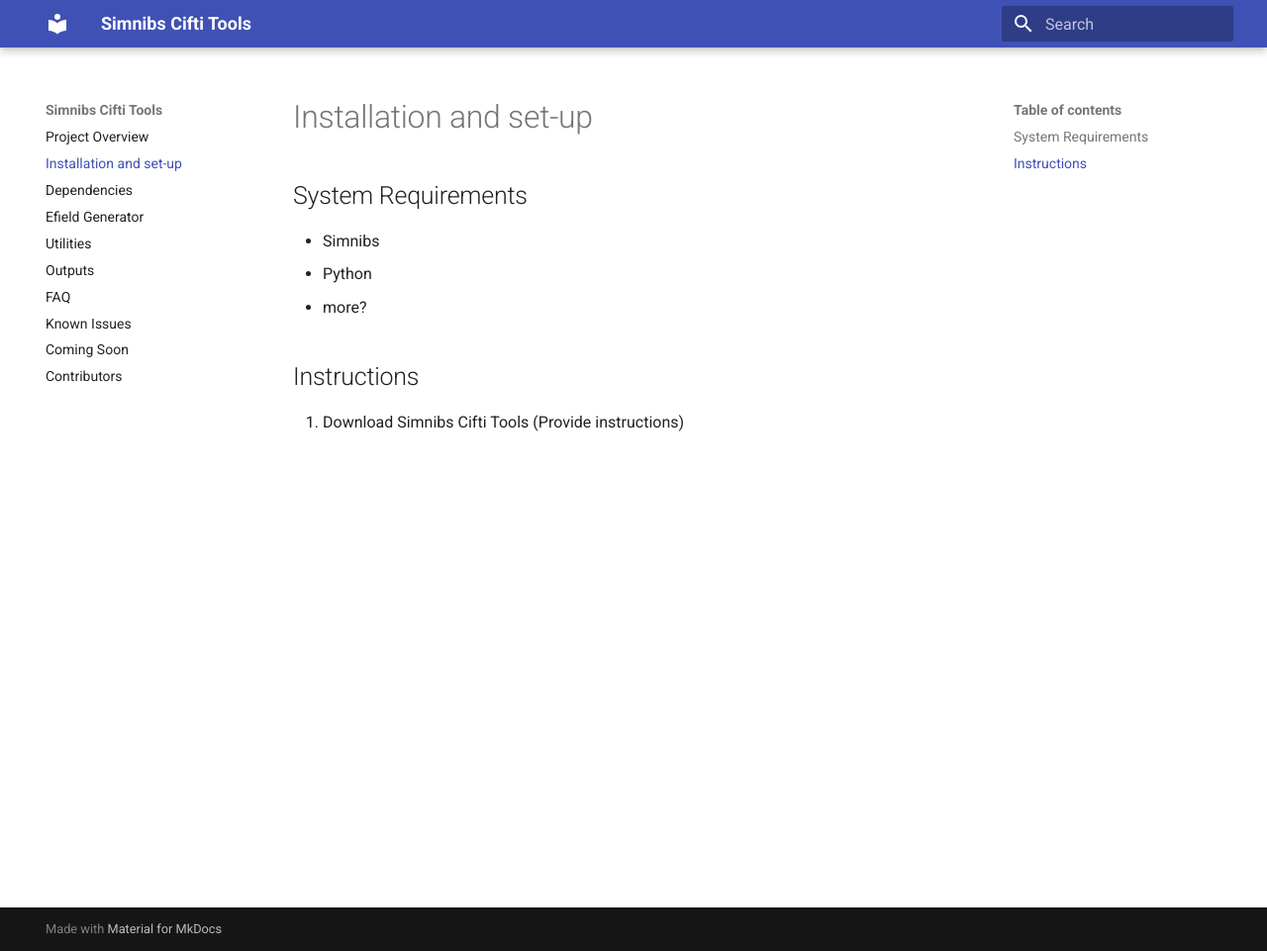
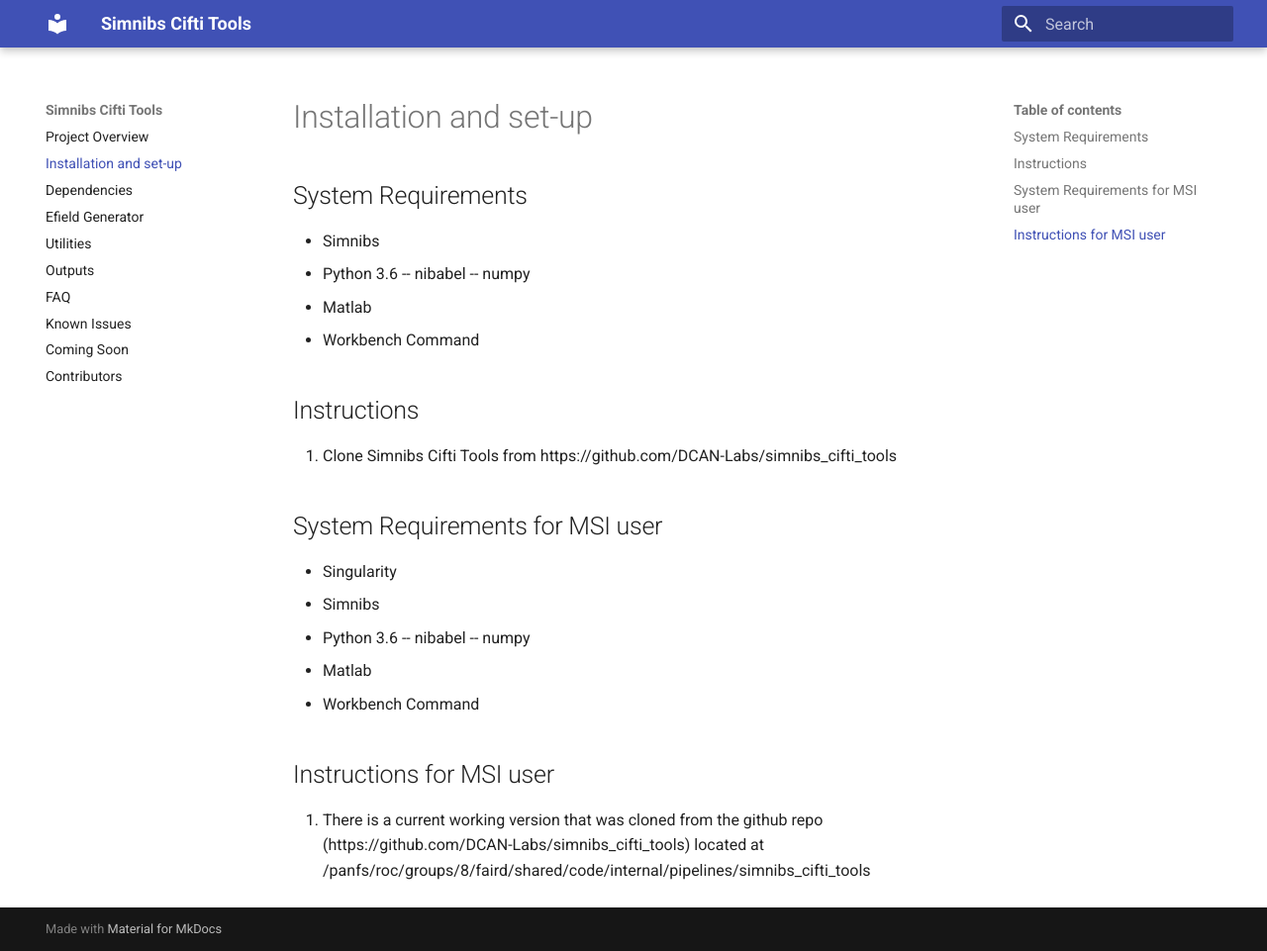
Before and after one commit to DCAN-Labs/simnibs_cifti_tools_RTD2, an MkDocs documentation site: the page built from docs/Installation and set-up.md, in a window 1280 px wide and 961 px high. Shown: the whole window at 99% size. Built offline with MkDocs 1.6.1 and Material for MkDocs 9.7.7, drawn with Linux system fonts in a browser that asks for light colours.

Commit message:
Update Installation and set-up.md

```diff
--- a/docs/Installation and set-up.md
+++ b/docs/Installation and set-up.md
@@ -1,7 +1,22 @@
 ## System Requirements
 - Simnibs
-- Python
-- more?
+- Python 3.6
+-- nibabel
+-- numpy
+- Matlab
+- Workbench Command
 
 ## Instructions
-1. Download Simnibs Cifti Tools (Provide instructions)
+1. Clone Simnibs Cifti Tools from https://github.com/DCAN-Labs/simnibs_cifti_tools
+
+## System Requirements for MSI user
+- Singularity
+- Simnibs
+- Python 3.6
+-- nibabel
+-- numpy
+- Matlab
+- Workbench Command
+
+## Instructions for MSI user
+1. There is a current working version that was cloned from the github repo (https://github.com/DCAN-Labs/simnibs_cifti_tools) located at /panfs/roc/groups/8/faird/shared/code/internal/pipelines/simnibs_cifti_tools
```
